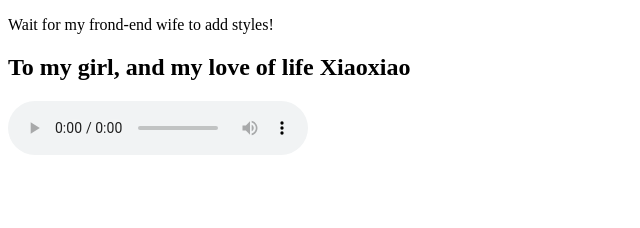
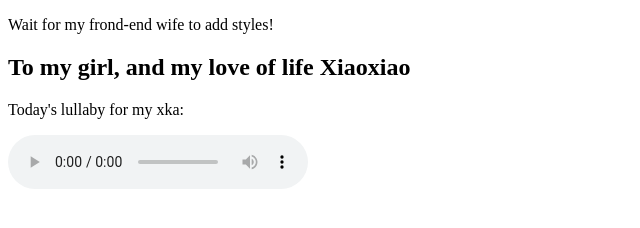
Before and after one commit to vesuppi/lovemyxx, a plain HTML site: page index.html in a window 1280 px wide. Shown: the whole page, without its empty margins (0-640 px from the left). Drawn offline with Linux system fonts and the light colour scheme.

Commit message:
uped index

```diff
--- a/index.html
+++ b/index.html
@@ -7,6 +7,7 @@
     <p>Wait for my frond-end wife to add styles!</p>
 
     <h2>To my girl, and my love of life Xiaoxiao</h2>
+    <p> Today's lullaby for my xka: </p>
     <audio controls>
         <source src="music/Leon%20Redbone-%20Prairie%20Lullaby.mp3" type="audio/mpeg">
           Your browser does not support the audio element.
```
